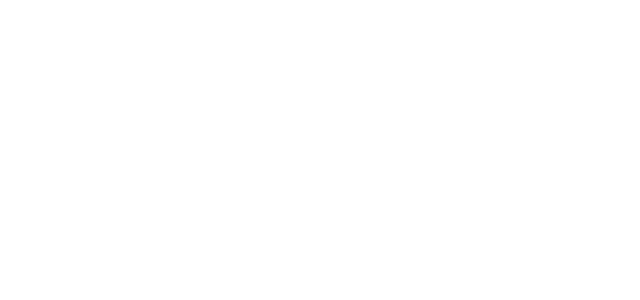
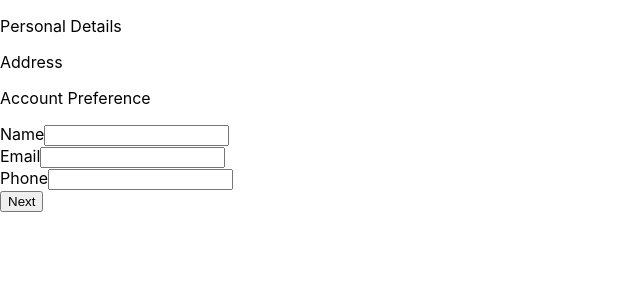
Before and after one commit to Sandeep96Shah/machineCoding, a React (Create React App) app: page /tab-form-1 in a window 1280 px wide. Before the commit this address had no page. Shown: the top 300 px of the page, without its empty margins (0-640 px from the left). Built offline with nearby package versions, Linux system fonts and the light colour scheme.

Commit message:
implemented multiple tab form with validation (#7)

```diff
--- a/src/App.js
+++ b/src/App.js
@@ -6,6 +6,9 @@ import Home from './components/Home';
 import TablePagination from './components/TablePagination';
 import AutoComplete from './components/AutoComplete';
 import ProgressBar from './components/ProgressBar';
+import Form from './components/TabForm1';
+import Counter from './components/Counter';
+import DebounceThrottle from './components/Debounce';
 
 function App() {
   return (
@@ -17,6 +20,9 @@ function App() {
         <Route path='table-pagination' element={<TablePagination />} />
         <Route path='auto-complete' element={<AutoComplete />} />
         <Route path='progress-bar' element={<ProgressBar />} />
+        <Route path='tab-form-1' element={<Form />} />
+        <Route path='counter' element={<Counter />} />
+        <Route path='debounce-throttle' element={<DebounceThrottle />} />
       </Routes>
     </div>
   );
--- /dev/null
+++ b/src/components/Counter/index.jsx
@@ -0,0 +1,21 @@
+import React, { useEffect, useState } from 'react'
+
+const Counter = () => {
+    const [count, setCount] = useState(0);
+
+  const startCounter = () => {
+    setInterval(() => {
+        const newCount = count + 1;
+        setCount(newCount);
+        // setCount((prevCount) => prevCount + 1);
+    }, 500);
+  }
+  return (
+    <div>
+        <h1>Count: {count}</h1>
+        <button onClick={startCounter}>Start Counter</button>
+    </div>
+  )
+}
+
+export default Counter
--- /dev/null
+++ b/src/components/Debounce/index.jsx
@@ -0,0 +1,76 @@
+import React, { useState, useCallback } from "react";
+
+const DebounceThrottle = () => {
+  const [debounceInput, setDebounceInput] = useState("");
+  const [throttleInput, setThrottleInput] = useState("");
+  const ourDebounce = useCallback((fnc, delay) => {
+    let timer;
+    return (...args) => {
+      clearTimeout(timer);
+
+      timer = setTimeout(() => {
+        fnc(...args);
+      }, delay);
+    };
+  }, []);
+
+  const ourThrottle = useCallback((fnc, delay) => {
+    let timer;
+    // let lastRun;
+    return (...args) => {
+      // const now = Date.now();
+      // if(!lastRun){
+      //     fnc(...args);
+      //     lastRun = now;
+      // }else {
+      //     clearTimeout(timer);
+      //     timer = setTimeout(() => {
+      //         if(now - lastRun >= delay){
+      //             fnc(...args);
+      //             lastRun = now;
+      //         }
+      //     }, [delay - (now - lastRun)])
+      // }
+      if (!timer) {
+        fnc(...args);
+
+        timer = setTimeout(() => {
+          timer = null;
+        }, delay);
+      }
+    };
+  }, []);
+
+  const handleOnChangeDebounce = (e) => {
+    console.log(e?.target?.value);
+    setDebounceInput(e?.target?.value);
+  };
+
+  const handleOnChangeThrottle = (e) => {
+    setThrottleInput(e?.target?.value);
+  };
+
+  const debounceOnChange = useCallback(
+    ourDebounce(handleOnChangeDebounce, 1000),
+    []
+  );
+  const throttleOnChange = useCallback(
+    ourThrottle(handleOnChangeThrottle, 1000),
+    []
+  );
+
+  return (
+    <div>
+      <div>
+        <input type="text" onChange={debounceOnChange} />
+        <p>{debounceInput}</p>
+      </div>
+      <div>
+        <input type="text" onChange={throttleOnChange} />
+        <p>{throttleInput}</p>
+      </div>
+    </div>
+  );
+};
+
+export default DebounceThrottle;
--- a/src/components/Home/index.js
+++ b/src/components/Home/index.js
@@ -13,6 +13,10 @@ const Home = () => {
       <button onClick={() => handlenavigate("table-pagination")}>Table Pagination</button>
       <button onClick={() => handlenavigate("auto-complete")}>Auto Complete</button>
       <button onClick={() => handlenavigate("progress-bar")}>Progress Bar</button>
+      <button onClick={() => handlenavigate("tab-form-1")}>Tab Form 1</button>
+      <button onClick={() => handlenavigate("counter")}>Counter</button>
+      <button onClick={() => handlenavigate("debounce-throttle")}>DebounceThrottle</button>
+      {/* DebounceThrottle */}
     </div>
   );
 };
--- /dev/null
+++ b/src/components/TabForm1/AccountPreference.jsx
@@ -0,0 +1,56 @@
+import React, { useEffect, useState } from "react";
+
+const AccountPreference = ({ setCurrentStep }) => {
+  const [defaultValues, setDefaultValues] = useState({});
+  const handleOnSubmit = (event) => {
+    event.preventDefault();
+    const formData = new FormData(event.target);
+    const data = Object.fromEntries(formData.entries());
+    localStorage.setItem("notification", JSON.stringify(data));
+    const personalDetails = JSON.parse(localStorage.getItem("personal"));
+    const address = JSON.parse(localStorage.getItem("personal"));
+    alert(
+      `${personalDetails?.name}, ${personalDetails?.email}, ${personalDetails?.phone}, ${address?.street}, ${address?.city}, ${address?.state}, ${address?.zip}, ${data?.password}, ${data?.notification}`
+    );
+  };
+
+  const handleOnPrev = () => setCurrentStep((prevStep) => prevStep - 1);
+
+  useEffect(() => {
+    const data = localStorage.getItem("notification");
+    const value = JSON.parse(data);
+    console.log({ sandeep1: data, value });
+    setDefaultValues(value);
+  }, []);
+  return (
+    <div>
+      <form onSubmit={handleOnSubmit}>
+        <div>
+          <label htmlFor="password">Password</label>
+          <input
+            type="password"
+            id="password"
+            defaultValue={defaultValues?.password}
+            name="password"
+            required
+          />
+        </div>
+        <div>
+          <label htmlFor="notification">Notification</label>
+          <select
+            name="notification"
+            id="notification"
+            defaultValue={defaultValues?.notification}
+          >
+            <option value="yes">Yes</option>
+            <option value="no">No</option>
+          </select>
+        </div>
+        <button onClick={handleOnPrev}>Prev</button>
+        <button type="submit">Submit</button>
+      </form>
+    </div>
+  );
+};
+
+export default AccountPreference;
--- /dev/null
+++ b/src/components/TabForm1/Address.jsx
@@ -0,0 +1,73 @@
+import React, { useEffect, useState } from "react";
+
+const Address = ({ setCurrentStep }) => {
+  const [defaultValues, setDefaultValues] = useState({});
+  const handleOnSubmit = (event) => {
+    event.preventDefault();
+    const formData = new FormData(event.target);
+    console.log({sandeep123: formData});
+    const data = Object.fromEntries(formData.entries());
+    localStorage.setItem("address", JSON.stringify(data));
+    setCurrentStep((prevStep) => prevStep + 1);
+  };
+  const handleOnPrev = () => setCurrentStep((prevStep) => prevStep - 1);
+
+  useEffect(() => {
+    const data = localStorage.getItem("address");
+    const value = JSON.parse(data);
+    console.log({ sandeep1: data, value });
+    setDefaultValues(value);
+  }, []);
+  console.log({defaultValues});
+  return (
+    <div>
+      <form onSubmit={handleOnSubmit}>
+        <div>
+          <label htmlFor="street">Street</label>
+          <input
+            type="text"
+            id="street"
+            defaultValue={defaultValues?.street}
+            name="street"
+            required
+          />
+        </div>
+        <div>
+          <label htmlFor="city">City</label>
+          <input
+            type="text"
+            id="city"
+            defaultValue={defaultValues?.city}
+            name="city"
+            required
+          />
+        </div>
+        <div>
+          <label htmlFor="state">State</label>
+          <input
+            type="text"
+            id="state"
+            defaultValue={defaultValues?.state}
+            name="state"
+            required
+          />
+        </div>
+        <div>
+          <label htmlFor="zip">Zip</label>
+          <input
+            type="text"
+            id="zip"
+            defaultValue={defaultValues?.zip}
+            name="zip"
+            required
+          />
+        </div>
+
+        <button onClick={handleOnPrev}>Prev</button>
+        <button type="submit">Next</button>
+      </form>
+    </div>
+  );
+};
+
+export default Address;
--- /dev/null
+++ b/src/components/TabForm1/Personal.jsx
@@ -0,0 +1,60 @@
+import React, { useEffect, useState } from "react";
+
+const Personal = ({ setCurrentStep }) => {
+    const [defaultValues, setDefaultValues] = useState({});
+  const handleOnSubmit = (event) => {
+    event.preventDefault();
+    const formData = new FormData(event.target);
+    const data = Object.fromEntries(formData.entries());
+    console.log({ sandeep1: data });
+    localStorage.setItem("personal", JSON.stringify(data));
+    setCurrentStep?.((prevStep) => prevStep + 1);
+  };
+//   const data = JSON.parse(localStorage.getItem("personal") ?? "");
+//   console.log({sandeep1: data});
+
+  useEffect(() => {
+    const data = localStorage.getItem("personal")
+    const value = JSON.parse(data)
+    console.log({sandeep1: data, value});
+    setDefaultValues(value)
+  }, [])
+  return (
+    <div>
+      <form onSubmit={handleOnSubmit}>
+        <div>
+          <label htmlFor="name">Name</label>
+          <input
+            type="text"
+            name="name"
+            defaultValue={defaultValues?.name}
+            required
+            minLength={5}
+          />
+        </div>
+        <div>
+          <label htmlFor="email">Email</label>
+          <input
+            type="email"
+            name="email"
+            defaultValue={defaultValues?.email}
+            required
+          />
+        </div>
+        <div>
+          <label htmlFor="phone">Phone</label>
+          <input
+            type="text"
+            name="phone"
+            defaultValue={defaultValues?.phone}
+            required
+            minLength={10}
+          />
+        </div>
+        <button type="submit">Next</button>
+      </form>
+    </div>
+  );
+};
+
+export default Personal;
--- /dev/null
+++ b/src/components/TabForm1/index.jsx
@@ -0,0 +1,38 @@
+import React, { useState } from 'react';
+import AccountPreference from './AccountPreference';
+import Address from './Address';
+import Personal from './Personal';
+import './tabForm1.css';
+
+
+const Form = () => {
+    const [currentStep, setCurrentStep] = useState(0);
+    const tabList = [
+        {
+            name: "Personal Details",
+            component: Personal
+        },
+        {
+            name: "Address",
+            component: Address
+        },
+        {
+            name: "Account Preference",
+            component: AccountPreference
+        },
+    ]
+
+    const CurrentComponent = tabList[currentStep].component;
+
+
+    return(
+        <div>
+            {tabList?.map(({name}) => (<p>{name}</p>))}
+            <div>
+                <CurrentComponent  setCurrentStep={setCurrentStep}  />
+            </div>
+        </div>
+    )
+}
+
+export default Form
--- a/src/index.js
+++ b/src/index.js
@@ -7,11 +7,11 @@ import { BrowserRouter } from "react-router-dom";
 
 const root = ReactDOM.createRoot(document.getElementById("root"));
 root.render(
-  <React.StrictMode>
+  // <React.StrictMode>
     <BrowserRouter>
       <App />
     </BrowserRouter>
-  </React.StrictMode>
+  // </React.StrictMode>
 );
 
 // If you want to start measuring performance in your app, pass a function
```
Also changed, not shown: src/components/TabForm1/tabForm1.css (added).
